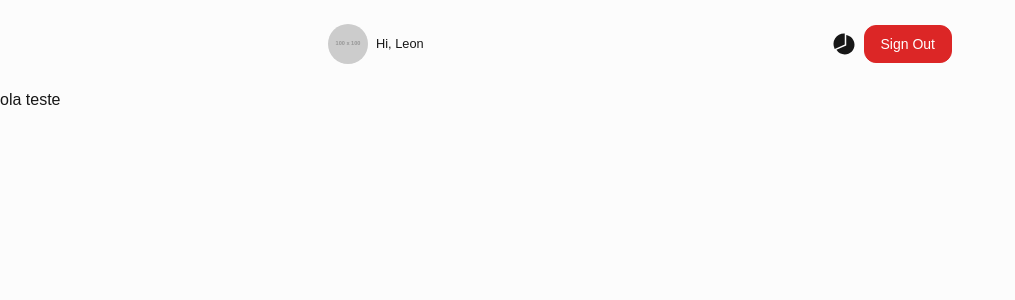
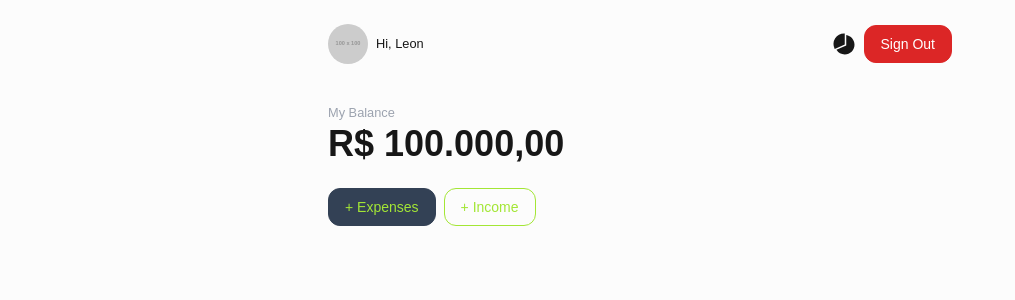
Before and after one commit to Amadeo-Frontend/NextJs-Budget__app, a Next.js app: page / in a window 1280 px wide. Shown: the top 300 px of the page, without its empty margins (0-1015 px from the left). Built offline with nearby package versions, Linux system fonts and the light colour scheme.

Commit message:
`feat: updated page.jsx to include chart.js and dummy data, updated package.json and package-lock.json to reflect new dependencies`

```diff
--- a/app/page.jsx
+++ b/app/page.jsx
@@ -1,9 +1,57 @@
 "use client";
+
+import { currencyFormatter } from "@/lib/utils";
+
+import { Chart as ChartJS, ArcElement, Tooltip, Legend } from "chart.js";
+
+ChartJS.register(ArcElement, Tooltip, Legend);
+
+const DUMMY_DATA = [
+  {
+    id: 1,
+    title: "Entertainment",
+    color: "#000",
+    total: 500,
+  },
+  {
+    id: 2,
+    title: "Gass",
+    color: "#009",
+    total: 200,
+  },
+  {
+    id: 3,
+    title: "Fuel",
+    color: "#000",
+    total: 1200,
+  },
+  {
+    id: 4,
+    title: "Movies",
+    color: "#000",
+    total: 800,
+  },
+  {
+    id: 5,
+    title: "Holiday",
+    color: "#000",
+    total: 2000,
+  },
+];
 
 export default function Home() {
   return (
-    <div>
-      <h1>ola teste</h1>
-    </div>
+    <main className="container max-w-2xl px-6 mx-auto">
+    <section className="py-3">
+      <small className="text-gray-400 text-md">My Balance</small>
+      <h2 className="text-4xl font-bold">{currencyFormatter(100000)}</h2>
+    </section>
+
+    <section className="flex items-center gap-2 py-3">
+      <button className="btn btn-primary">+ Expenses</button>
+      <button className="btn btn-primary-outline">+ Income</button>
+    </section>
+
+  </main>
   );
 }
--- a/package.json
+++ b/package.json
@@ -9,6 +9,7 @@
     "lint": "next lint"
   },
   "dependencies": {
+    "chart.js": "^4.4.7",
     "next": "15.0.4",
     "react": "^19.0.0",
     "react-dom": "^19.0.0",
```
Also changed, not shown: 1 other file (tests, documents, lock files or other folders).
